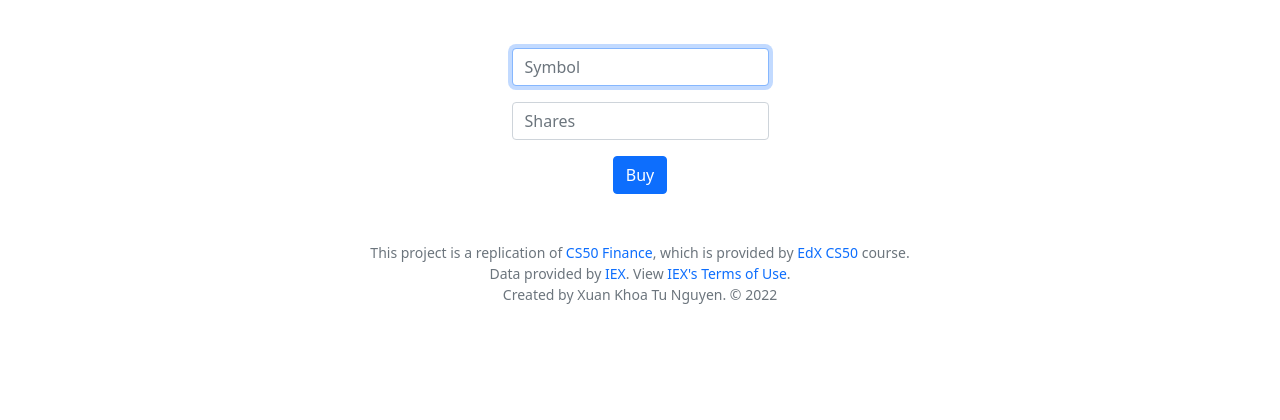
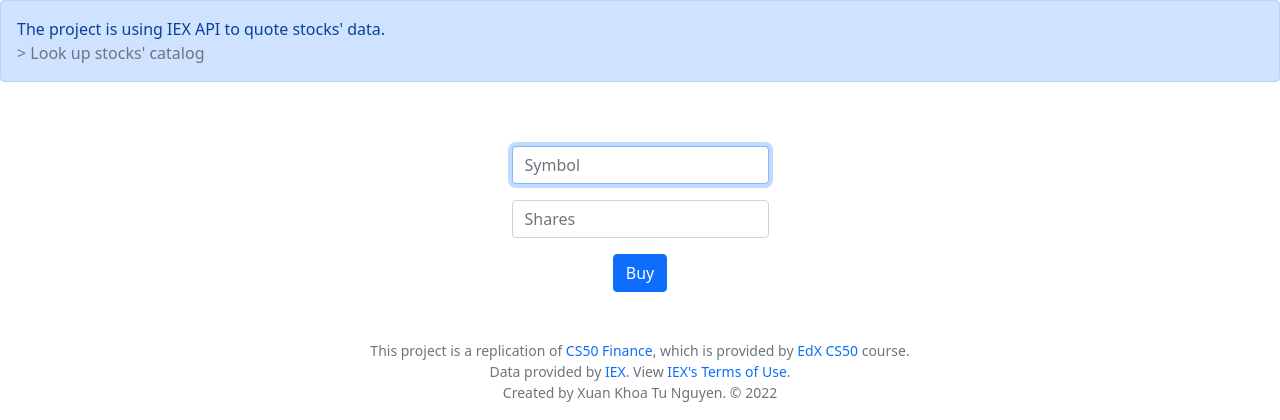
Before and after one commit to khoaxuantu/finance-rep, a Flask app: page /buy in a window 1280 px wide. Shown: the part 76-496 px from the top of the page. Run offline with Flask 2, Linux system fonts and the light colour scheme; the visitor is signed in with stand-in values (Sample User, id 1); some libraries are stand-ins or nearby versions.

Commit message:
Modify alert and add notice

```diff
--- a/templates/layout.html
+++ b/templates/layout.html
@@ -52,10 +52,20 @@
 
         {% if get_flashed_messages() %}
             <header>
-                <div class="alert alert-success mb-0 text-center" role="alert">
+                <div class="alert alert-success alert-dismissible mb-0 text-center" role="alert">
                     {{ get_flashed_messages() | join(" ") }}
+                    <button type="button" class="btn-close" aria-label="Close" data-bs-dismiss="alert"></button>
                 </div>
             </header>
+        {% endif %}
+
+        {% if session["user_id"] and not changePw %}
+            <div class="alert alert-primary" role="alert">
+                The project is using IEX API to quote stocks' data.<br>
+                <a href="https://iexcloud.io/core-data-catalog/" style="color: #6c757d;">
+                    > Look up stocks' catalog
+                </a>
+            </div>
         {% endif %}
 
         <main class="container py-5 text-center">
```
